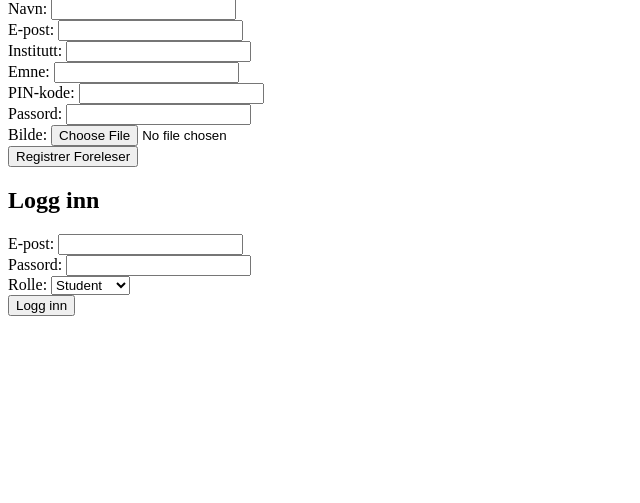
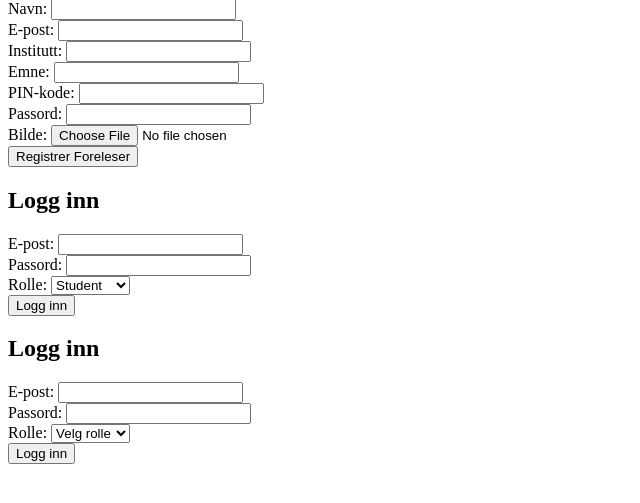
Before and after one commit to DanaDiyar/DatasikkerhetProsjekt, a PHP site: page /Login.php in a window 1280 px wide. Shown: the part 249-752 px from the top of the page, without its empty margins (0-640 px from the left). Run offline with PHP 8.4, Linux system fonts and the light colour scheme.

Commit message:
glemt passord

```diff
--- a/Login.php
+++ b/Login.php
@@ -130,3 +130,38 @@ if (isset($_POST['forgot_password'])) {
     </select><br>
     <button type="submit" name="login">Logg inn</button>
 </form>
+<h2>Logg inn</h2>
+<form method="post">
+    E-post: <input type="email" name="email" required><br>
+    Passord: <input type="password" name="password" required><br>
+    Rolle:
+    <select name="role" id="role-select" required>
+        <option value="">Velg rolle</option>
+        <option value="student">Student</option>
+        <option value="lecturer">Foreleser</option>
+    </select><br>
+    <button type="submit" name="login">Logg inn</button>
+</form>
+
+<!-- Glemt passord-knapp -->
+<form method="post" id="forgot-password-form" style="display: none;">
+    <input type="hidden" name="role" id="hidden-role">
+    <input type="hidden" name="email" id="hidden-email">
+    <button type="submit" name="forgot_password">Glemt passord</button>
+</form>
+
+<script>
+    // Dynamisk visning av "Glemt passord"-knappen
+    const roleSelect = document.getElementById("role-select");
+    const forgotPasswordForm = document.getElementById("forgot-password-form");
+    const hiddenRoleInput = document.getElementById("hidden-role");
+
+    roleSelect.addEventListener("change", function () {
+        if (roleSelect.value) {
+            hiddenRoleInput.value = roleSelect.value;
+            forgotPasswordForm.style.display = "block";
+        } else {
+            forgotPasswordForm.style.display = "none";
+        }
+    });
+</script>
```
